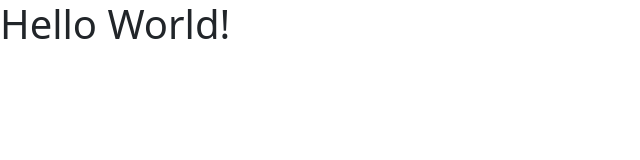
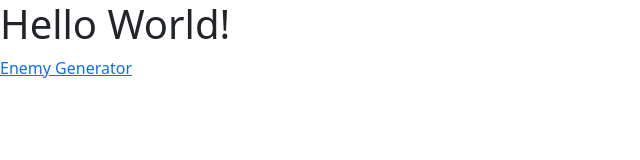
Before and after one commit to jebarpg/jebarpg.github.io, a React app: page / in a window 1280 px wide. Shown: the top 160 px of the page, without its empty margins (0-640 px from the left). Built offline with nearby package versions, Linux system fonts and the light colour scheme; the HTML template or start-up script is replaced by a standard one.

Commit message:
updated hello world!

```diff
--- a/src/App.tsx
+++ b/src/App.tsx
@@ -5,6 +5,7 @@ function App() {
   return (
     <>
       <h1>Hello World!</h1>
+      <a href="enemyGenerator/index.html" target="_blank" rel="noopener noreferrer">Enemy Generator</a>
     </>
   )
 }
```
Also changed, not shown: public/enemyGenerator/index.html (renamed from enemyGenerator/index.html).
